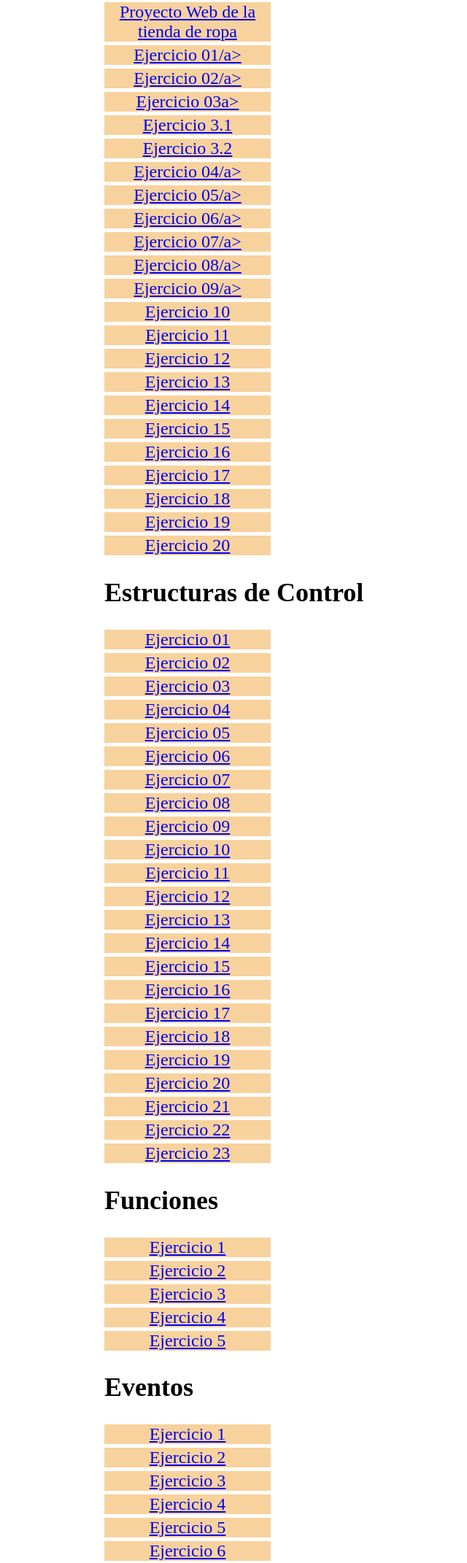
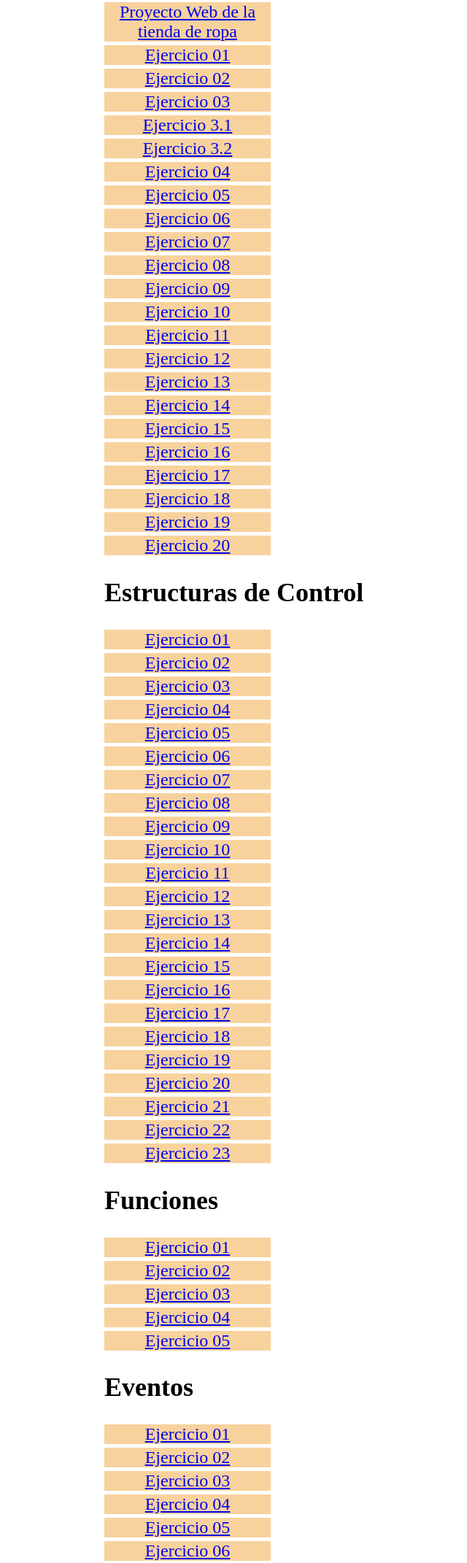
Before and after one commit to NormanSinay/norman_sinay, a plain HTML site: page index.html in a window 1280 px wide. Shown: the part 21-2163 px from the top of the page at 73% size, without its empty margins (369-1009 px from the left). Drawn offline with Linux system fonts and the light colour scheme.

Commit message:
Update index.html

```diff
--- a/index.html
+++ b/index.html
@@ -13,17 +13,17 @@
     <nav>
         <ul>
             <li><a href="PTDR/index.html">Proyecto Web de la tienda de ropa</a></li>
-            <li><a href="ej/ej1.html">Ejercicio 01/a></li>
-            <li><a href="ej2/ej2.html">Ejercicio 02/a></li>
-            <li><a href="ej3/ej3.html">Ejercicio 03a></li>
+            <li><a href="ej/ej1.html">Ejercicio 01</a></li>
+            <li><a href="ej2/ej2.html">Ejercicio 02</a></li>
+            <li><a href="ej3/ej3.html">Ejercicio 03<a></li>
             <li><a href="ej3.2/ej3.2.html">Ejercicio 3.1</a></li>
             <li><a href="ej3.3/eje3.3.html">Ejercicio 3.2</a></li>
-            <li><a href="ej4/ej4.html">Ejercicio 04/a></li>
-            <li><a href="ej5/ej5.html">Ejercicio 05/a></li>
-            <li><a href="ej6/ej6.html">Ejercicio 06/a></li>
-            <li><a href="ej7/ej7.html">Ejercicio 07/a></li>
-            <li><a href="ej8/ej8.html">Ejercicio 08/a></li>
-            <li><a href="ej9/ej9.html">Ejercicio 09/a></li>
+            <li><a href="ej4/ej4.html">Ejercicio 04</a></li>
+            <li><a href="ej5/ej5.html">Ejercicio 05</a></li>
+            <li><a href="ej6/ej6.html">Ejercicio 06</a></li>
+            <li><a href="ej7/ej7.html">Ejercicio 07</a></li>
+            <li><a href="ej8/ej8.html">Ejercicio 08</a></li>
+            <li><a href="ej9/ej9.html">Ejercicio 09</a></li>
             <li><a href="ej10/ej10.html">Ejercicio 10</a></li>
             <li><a href="ej11/ej11.html">Ejercicio 11</a></li>
             <li><a href="ej12/ej12.html">Ejercicio 12</a></li>
@@ -64,20 +64,20 @@
             </ul>
         <h1>Funciones</h1>
         <ul>
-            <li><a href="Ej1_Fun/index.html">Ejercicio 1</a></li>
-            <li><a href="Ej2_Fun/index.html">Ejercicio 2</a></li>
-            <li><a href="Ej3_Fun/index.html">Ejercicio 3</a></li>
-            <li><a href="Ej4_Fun/index.html">Ejercicio 4</a></li>
-            <li><a href="Ej5_Fun/index.html">Ejercicio 5</a></li>
+            <li><a href="Ej1_Fun/index.html">Ejercicio 01</a></li>
+            <li><a href="Ej2_Fun/index.html">Ejercicio 02</a></li>
+            <li><a href="Ej3_Fun/index.html">Ejercicio 03</a></li>
+            <li><a href="Ej4_Fun/index.html">Ejercicio 04</a></li>
+            <li><a href="Ej5_Fun/index.html">Ejercicio 05</a></li>
         </ul>
         <h1>Eventos</h1>
         <ul>
-            <li><a href="Ej1_Eventos/index.html">Ejercicio 1</a></li>
-            <li><a href="Ej2_Eventos/index.html">Ejercicio 2</a></li>
-            <li><a href="Ej3_Eventos/index.html">Ejercicio 3</a></li>
-            <li><a href="Ej4_Eventos/index.html">Ejercicio 4</a></li>
-            <li><a href="Ej5_Eventos/index.html">Ejercicio 5</a></li>
-            <li><a href="Ej6_Eventos/index.html">Ejercicio 6</a></li>
+            <li><a href="Ej1_Eventos/index.html">Ejercicio 01</a></li>
+            <li><a href="Ej2_Eventos/index.html">Ejercicio 02</a></li>
+            <li><a href="Ej3_Eventos/index.html">Ejercicio 03</a></li>
+            <li><a href="Ej4_Eventos/index.html">Ejercicio 04</a></li>
+            <li><a href="Ej5_Eventos/index.html">Ejercicio 05</a></li>
+            <li><a href="Ej6_Eventos/index.html">Ejercicio 06</a></li>
         </ul>
         <h1>Proyectos con JavaScript</h1>
         <ul>
```
